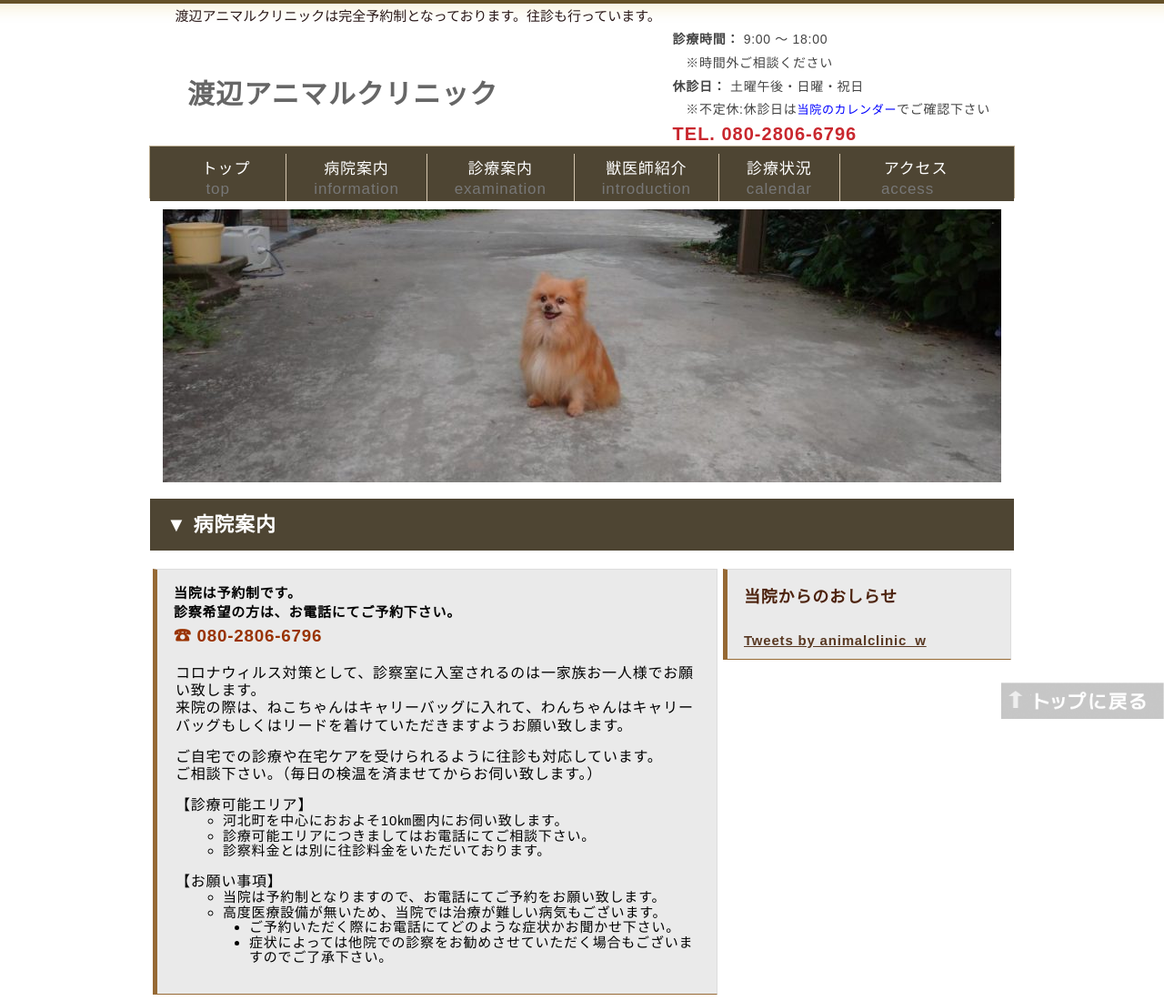
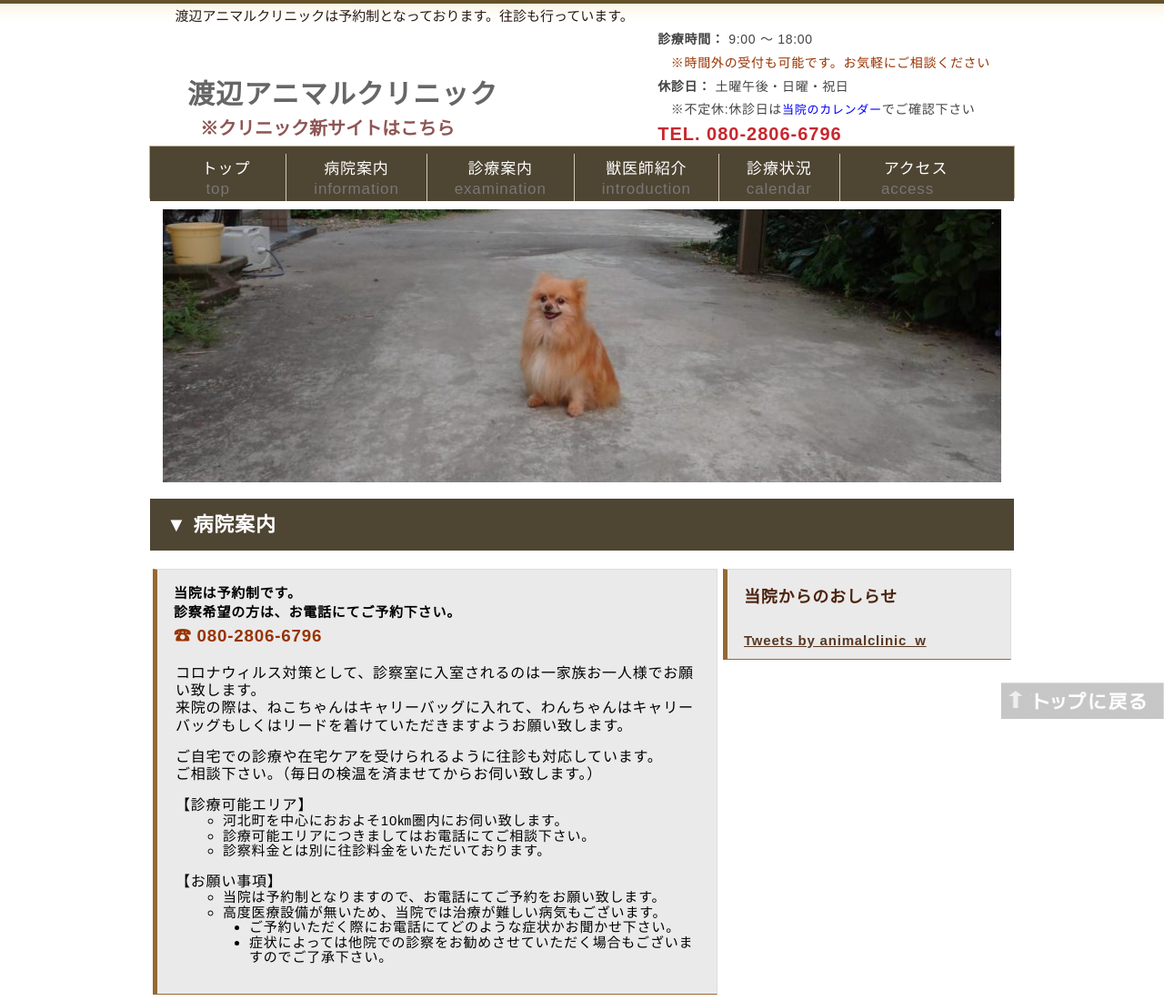
Before and after one commit to watanabeclinic/watanabeclinic, a plain HTML site: page index.html in a window 1280 px wide. Shown: the top 1100 px of the page at 91% size. Drawn offline with Linux system fonts and the light colour scheme.

Commit message:
新サイトへのリンク追加

```diff
--- a/css/pc.css
+++ b/css/pc.css
@@ -66,6 +66,15 @@ body {
   font-size: 22px;
   color: #444444;
   letter-spacing: 0.05em;
+}
+
+#h_logo h3 a {
+  margin: 0;
+  padding: 0 0 0 30px;
+  text-align: left;
+  font-size: 20px!important;
+  color: #8f5555;
+  /* letter-spacing: 0.05em;*/
 }
 
 #h_logo a {
--- a/css/sm.css
+++ b/css/sm.css
@@ -85,6 +85,13 @@ body {
   margin: 0;
 }
 
+#h_logo h3 a {
+  padding: 8px 0 4px 0;
+  margin: 0;
+  color: #8f5555!important;
+  font-size: 18px!important;
+}
+
 #h_logo img {
   max-width: 100%;
   height: auto;
@@ -93,15 +100,15 @@ body {
 #h_logo a {
   color: #666666 !important;
   text-decoration: none;
-  font-size: 1em;
+  font-size: 24px;
 }
-
+/*
 #h_logo a:hover {
   color: #888888 !important;
   text-decoration: underline;
   font-size: 1em;
 }
-
+*/
 #h_info {
   padding: 6px;
   text-align: center;
--- a/index.html
+++ b/index.html
@@ -31,12 +31,14 @@
   <div id="main">
     <div id="page_top"><a href="#"><img src="img/totop.png" alt="icon"></a></div>
     <div id="header">
-      <h1>渡辺アニマルクリニックは完全予約制となっております。往診も行っています。</h1>
+      <h1>渡辺アニマルクリニックは予約制となっております。往診も行っています。</h1>
       <div id="header_inner">
-        <div id="h_logo"><h2><a href="index.html">渡辺アニマルクリニック</a></h2></div>
+        <div id="h_logo">
+          <h2><a href="index.html">渡辺アニマルクリニック</a></h2>
+          <h3><a href="https://watanabe-clinic.wixsite.com/wclinic">※クリニック新サイトはこちら</a></h3></div>
         <div id="h_info">
           <p><b>診療時間： </b> 9:00 ～ 18:00</p>
-          <p>　※時間外ご相談ください</p>
+          <p><font color="#993300">　※時間外の受付も可能です。お気軽にご相談ください</p></font>
           <p><b>休診日： </b>土曜午後・日曜・祝日</p>
           <p>　※不定休:休診日は<a href="index.html#calendar" target="_blank"><font color="#00f">当院のカレンダー</font></a>でご確認下さい</p>
           <p class="tel">TEL. 080-2806-6796</p>
```
Also changed, not shown: access.html (+3 -3 lines), introduction.html (+2 -2 lines).
